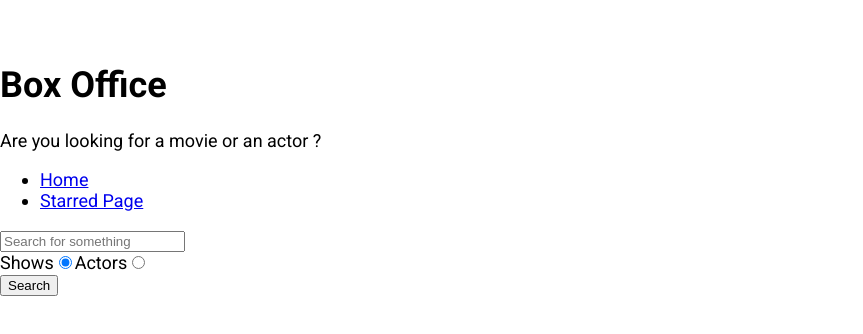
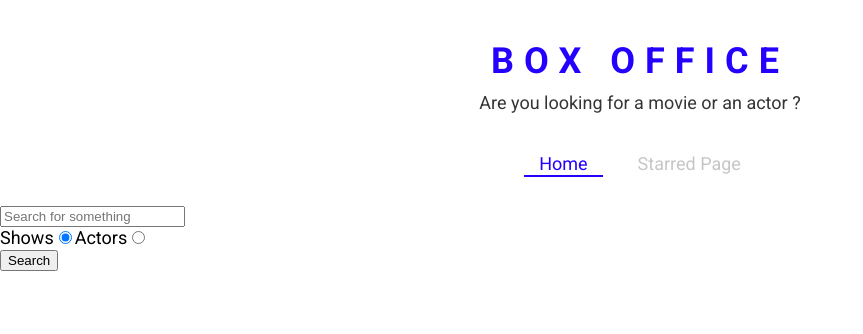
Before and after one commit to PushpendraAneshwari/box-office-app, a React (Create React App) app: page / in a window 1280 px wide. Shown: the top 334 px of the page, without its empty margins (0-863 px from the left). Built offline with nearby package versions, Linux system fonts and the light colour scheme.

Commit message:
styled nav component

```diff
--- a/src/App.js
+++ b/src/App.js
@@ -1,19 +1,29 @@
 import React from "react";
-import ReactDOM from "react-dom/client";
+// import ReactDOM from "react-dom/client";
 import { Routes, Route } from "react-router-dom";
 import Home from "./pages/Home";
 import Starred from "./pages/Starred";
-import Navs from "./components/Navs";
+// import Navs from "./components/Navs";
 import Show from "./pages/Show";
+import { ThemeProvider } from "styled-components";
+
+const theme = {
+  mainColors: {
+    blue: "#2400ff",
+    gray: "#c6c6c6",
+    dark: "#353535",
+  },
+};
+
 function App() {
   return (
-    <div>
+    <ThemeProvider theme={theme}>
       <Routes>
         <Route exact path="/" element={<Home />}></Route>
         <Route exact path="/starred" element={<Starred />}></Route>
         <Route exact path="/show/:id" element={<Show />}></Route>
       </Routes>
-    </div>
+    </ThemeProvider>
   );
 }
 
--- a/src/components/Navs.js
+++ b/src/components/Navs.js
@@ -1,20 +1,28 @@
 import React from "react";
-import { Link } from "react-router-dom";
+import { useLocation } from "react-router-dom";
+import { LinkStyled, NavList } from "./Navs.styled";
 
 const LINKS = [
   { to: "/", text: "Home" },
   { to: "/starred", text: "Starred Page" },
 ];
 const Navs = () => {
+  const location = useLocation();
+
   return (
     <div>
-      <ul>
+      <NavList>
         {LINKS.map((item) => (
           <li key={item.to}>
-            <Link to={item.to}>{item.text}</Link>
+            <LinkStyled
+              to={item.to}
+              className={item.to === location.pathname ? "active" : ""}
+            >
+              {item.text}
+            </LinkStyled>
           </li>
         ))}
-      </ul>
+      </NavList>
     </div>
   );
 };
--- /dev/null
+++ b/src/components/Navs.styled.js
@@ -0,0 +1,41 @@
+import styled from "styled-components";
+import { Link } from "react-router-dom";
+
+export const NavList = styled.ul`
+  display: flex;
+  justify-content: center;
+  list-style: none;
+  margin: 0 0 30px;
+  padding: 0;
+`;
+
+export const LinkStyled = styled(Link)`
+  margin: 0 10px;
+  padding: 3px 15px;
+  position: relative;
+  text-decoration: none;
+  color: ${({ theme }) => theme.mainColors.gray};
+  &.active {
+    color: ${({ theme }) => theme.mainColors.blue};
+    &:after {
+      content: "";
+      position: absolute;
+      display: block;
+      height: 2px;
+      left: 0%;
+      bottom: 0;
+      background-color: ${({ theme }) => theme.mainColors.blue};
+      animation: slide-in 0.3s ease-in forwards;
+      @keyframes slide-in {
+        from {
+          left: 50%;
+          width: 0;
+        }
+        to {
+          left: 0%;
+          width: 100%;
+        }
+      }
+    }
+  }
+`;
--- a/src/components/Title.js
+++ b/src/components/Title.js
@@ -1,11 +1,12 @@
 import React from "react";
+import { TitleWrapper } from "./Title.styled";
 
 const Title = ({ title, subtitle }) => {
   return (
-    <div>
+    <TitleWrapper>
       <h1>{title}</h1>
       <p>{subtitle}</p>
-    </div>
+    </TitleWrapper>
   );
 };
 
--- /dev/null
+++ b/src/components/Title.styled.js
@@ -0,0 +1,18 @@
+import styled from "styled-components";
+
+export const TitleWrapper = styled.div`
+  text-align: center;
+  margin: 0 0 40px;
+
+  h1 {
+    color: ${({ theme }) => theme.mainColors.blue};
+    letter-spacing: 10px;
+    text-transform: uppercase;
+    margin: 0 0 10px;
+  }
+
+  p {
+    color: ${({ theme }) => theme.mainColors.dark};
+    margin: 0;
+  }
+`;
```
